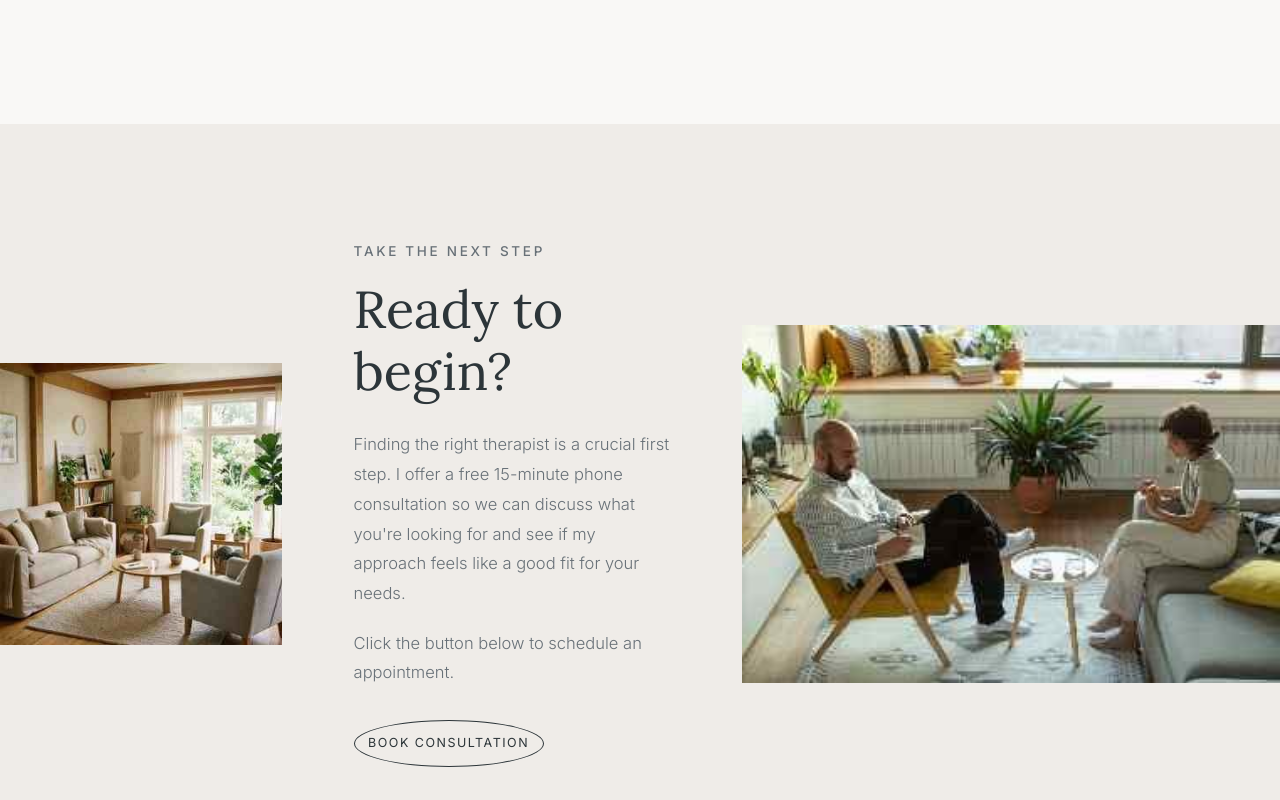
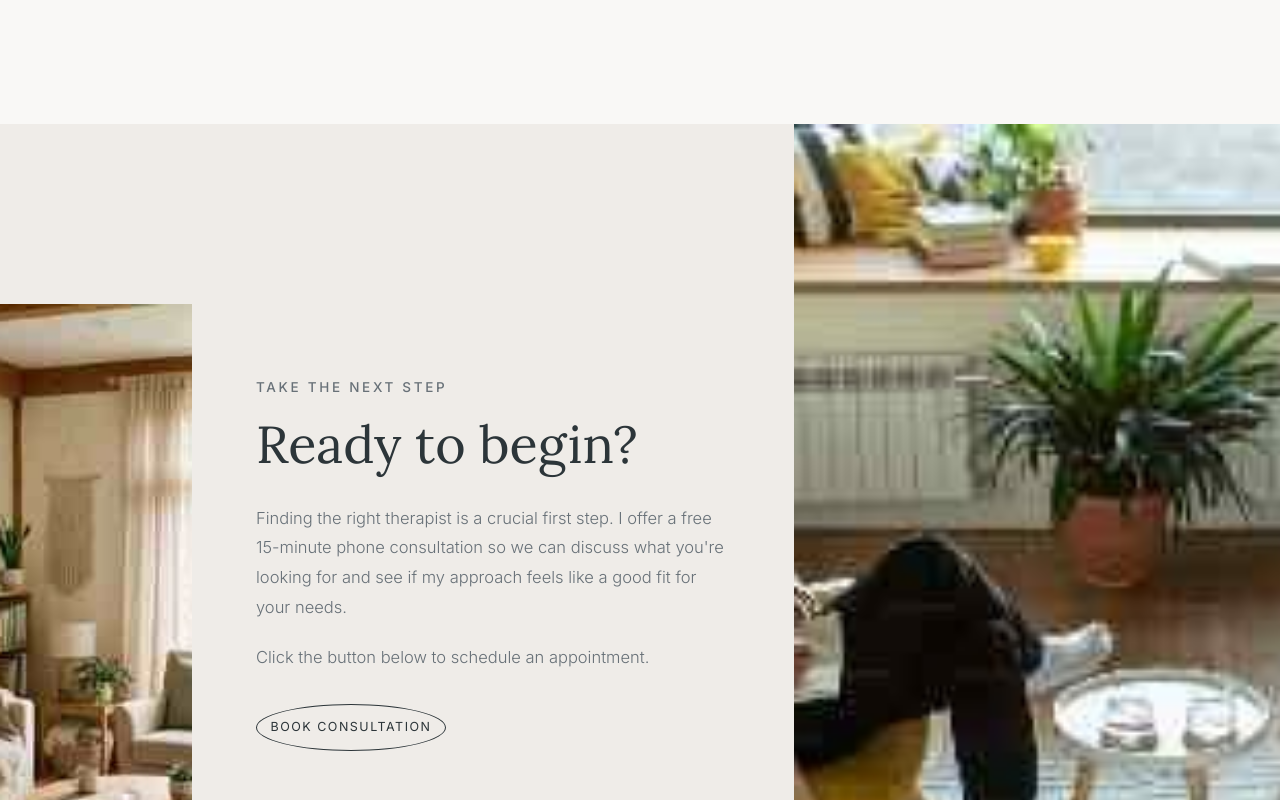
Before and after one commit to BishnuIIIT/Grow-My-Therapy, a Next.js app: page / in a window 1280 px wide. Shown: the part 4680-5480 px from the top of the page. Built offline with nearby package versions, Linux system fonts and the light colour scheme.

Commit message:
style: revert CTA layout to original template aspect ratios

```diff
--- a/src/components/CTASection.tsx
+++ b/src/components/CTASection.tsx
@@ -9,16 +9,16 @@ export default function CTASection() {
       {/* ============================================================ */}
       {/* DESKTOP LAYOUT (>= 1024px)                                   */}
       {/* ============================================================ */}
-      <div className="hidden lg:flex flex-row w-full items-center justify-between min-h-[600px] lg:min-h-[700px] xl:min-h-[760px] gap-6 xl:gap-12 py-16">
+      <div className="hidden lg:flex flex-row w-full items-stretch justify-between min-h-[760px] lg:min-h-[820px] xl:min-h-[880px] gap-6 xl:gap-10">
 
-        {/* Left Image (Square aspect ratio to preserve full image) */}
-        <div className="relative w-[22vw] max-w-[340px] min-w-[150px] flex-shrink-0">
-          <div className="relative w-full aspect-square">
+        {/* Left Image (Starts lower, flush to left edge) */}
+        <div className="relative w-[15vw] max-w-[270px] min-w-[100px] flex flex-col justify-end flex-shrink">
+          <div className="relative w-full h-[calc(100%-180px)]">
             <Image
               src="/images/cta-left.jpg"
               alt="A cozy, sunlit therapy space with a light beige sofa, a grey chair, and large indoor plants."
               fill
-              sizes="25vw"
+              sizes="20vw"
               priority
               className="object-cover object-center"
             />
@@ -26,7 +26,7 @@ export default function CTASection() {
         </div>
 
         {/* Center Content (Comfortably between images, text will wrap) */}
-        <div className="relative flex-1 flex flex-col items-start justify-center max-w-[700px] xl:max-w-[760px] px-4 sm:px-6 min-w-0">
+        <div className="relative flex-1 flex flex-col items-start justify-center max-w-[760px] xl:max-w-[800px] py-32 lg:py-40 px-2 sm:px-6 min-w-0">
 
           {/* Eyebrow Label */}
           <p className="font-sans font-medium uppercase text-muted-text tracking-[0.2em] mb-4 text-[13px] sm:text-[13.5px] leading-normal">
@@ -58,18 +58,16 @@ export default function CTASection() {
           </Link>
         </div>
 
-        {/* Right Image (Landscape aspect ratio to preserve full image) */}
-        <div className="relative w-[36vw] xl:w-[42vw] max-w-[760px] min-w-[300px] flex-shrink-0">
-          <div className="relative w-full aspect-[3/2]">
+        {/* Right Image (Pinned to right corner, full height) */}
+        <div className="relative w-[34vw] lg:w-[36vw] xl:w-[38vw] max-w-[720px] min-w-[280px] flex-shrink">
           <Image
             src="/images/cta-right.jpg"
             alt="A therapy session in progress, showing a therapist taking notes while listening attentively to a client."
             fill
-              sizes="45vw"
+            sizes="40vw"
             priority
-              className="object-cover object-center"
+            className="object-cover object-[48%_center]"
           />
-          </div>
         </div>
       </div>
 
@@ -99,7 +97,7 @@ export default function CTASection() {
         </div>
 
         {/* Book Now Button */}
-        <div className="mt-2 mb-2">
+        <div className="mt-2 mb-6">
           <Link
             href="/#contact"
             className="inline-flex items-center justify-center font-body font-normal uppercase text-primary-text tracking-[0.12em] border border-primary-text hover:border-primary hover:text-primary hover:bg-transparent transition-all duration-200 text-[12.5px]"
@@ -109,9 +107,9 @@ export default function CTASection() {
           </Link>
         </div>
 
-        {/* Images stacked for mobile, maintaining their full aspect ratios */}
-        <div className="flex flex-col gap-6 mt-4">
-          <div className="relative w-full aspect-square">
+        {/* Images stacked for mobile */}
+        <div className="flex flex-col sm:flex-row gap-6">
+          <div className="relative w-full sm:w-1/3 h-[320px] sm:h-[420px]">
             <Image
               src="/images/cta-left.jpg"
               alt="A cozy, sunlit therapy space with a light beige sofa, a grey chair, and large indoor plants."
@@ -120,13 +118,13 @@ export default function CTASection() {
               className="object-cover object-center"
             />
           </div>
-          <div className="relative w-full aspect-[3/2]">
+          <div className="relative w-full sm:w-2/3 h-[420px] sm:h-[420px]">
             <Image
               src="/images/cta-right.jpg"
               alt="A therapy session in progress, showing a therapist taking notes while listening attentively to a client."
               fill
               sizes="100vw"
-              className="object-cover object-center"
+              className="object-cover object-[48%_center]"
             />
           </div>
         </div>
```
Lines whose indentation alone changed are shown as unchanged.
